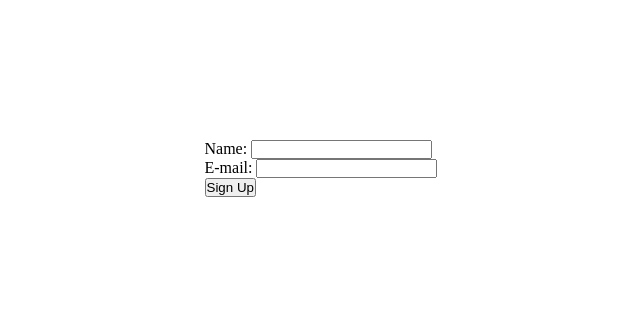
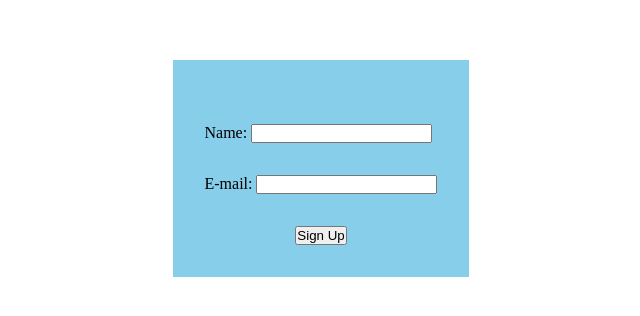
Before and after one commit to AndyCatlow/scrimba-weeklychallenge, a plain HTML site: page form/index.html in a window 1280 px wide. Shown: the part 232-548 px from the top of the page, without its empty margins (319-959 px from the left). Drawn offline with Linux system fonts and the light colour scheme.

Commit message:
center form elements

```diff
--- a/form/index.css
+++ b/form/index.css
@@ -14,3 +14,22 @@ body {
   place-items: center;
   height: 100vh;
 }
+
+.form__container {
+  display: flex;
+  flex-direction: column;
+  justify-content: center;
+  align-items: center;
+  max-height: 80vh;
+  padding: 2em;
+  background-color: skyblue;
+}
+
+.form__group {
+  margin: 2em auto;
+}
+
+.btn {
+  display: block;
+  margin: 0 auto;
+}
--- a/form/index.html
+++ b/form/index.html
@@ -18,13 +18,13 @@
       <form action="#" class="form">
         <div class="form__group">
           <label for="name">Name:</label>
-          <input type="text" name="name" id="name" />
+          <input type="text" name="name" id="name" class="input__box" />
         </div>
         <div class="form__group">
           <label for="email">E-mail:</label>
-          <input type="email" id="email" name="email" />
+          <input type="email" id="email" name="email" class="input__box" />
         </div>
-        <button type="submit">Sign Up</button>
+        <button type="submit" class="btn">Sign Up</button>
       </form>
     </section>
   </body>
```
